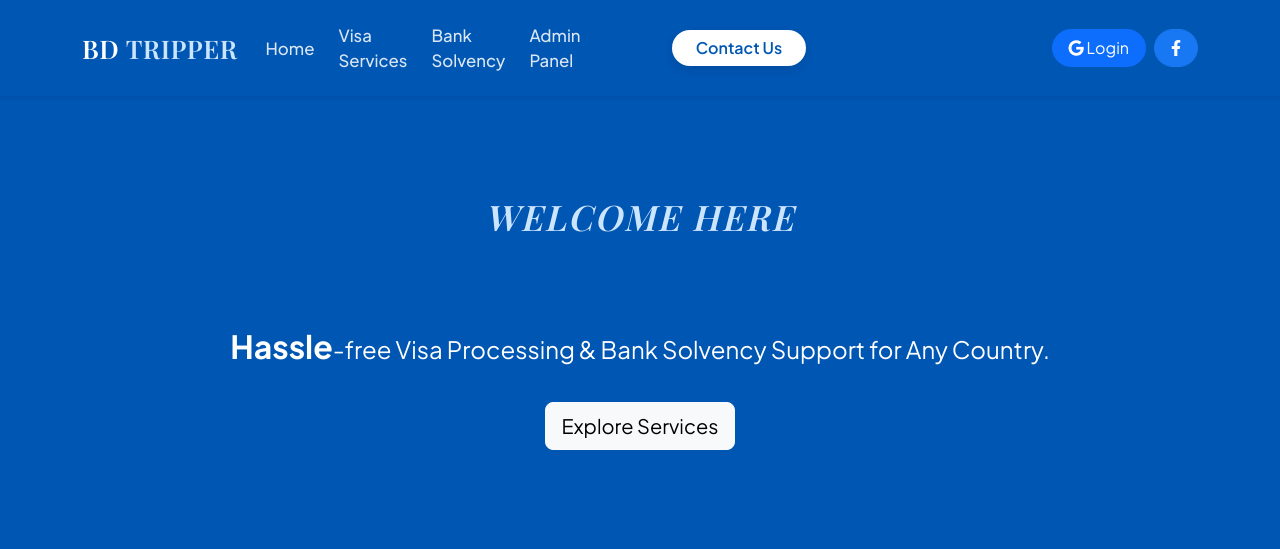
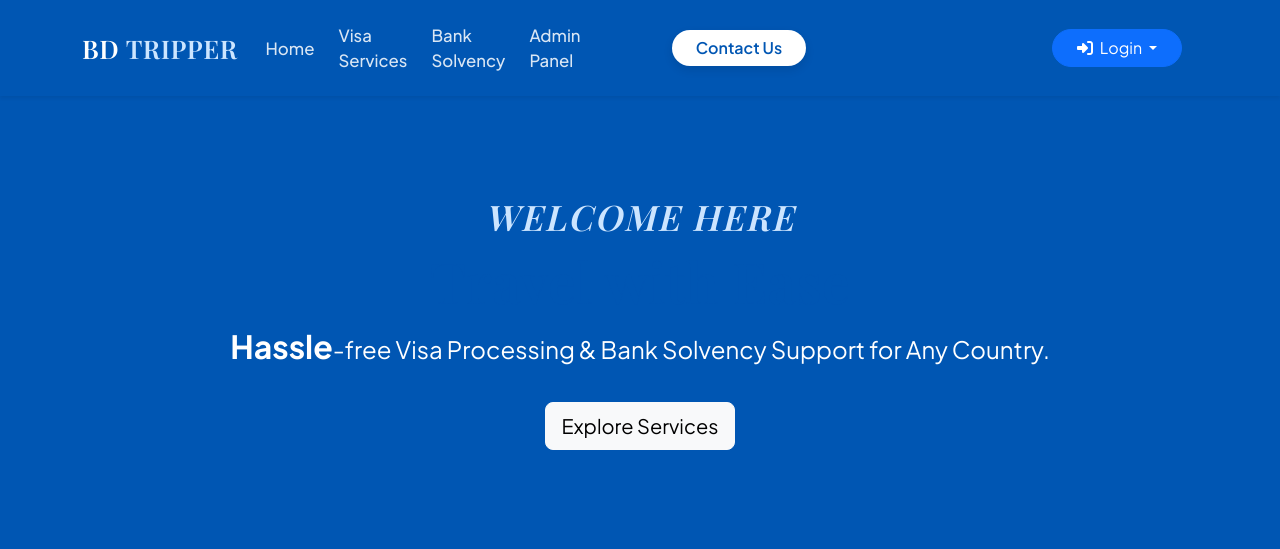
Before and after one commit to imranislam7221-commits/bdtrippers, a PHP site: page /index.php in a window 1280 px wide. Shown: the top 549 px of the page. Run offline with PHP 8.4, Linux system fonts and the light colour scheme; some libraries are stand-ins or nearby versions; some web fonts are replaced.

Commit message:
Update login system to dropdown and adjust navbar spacing

```diff
--- a/includes/header.php
+++ b/includes/header.php
@@ -54,15 +54,24 @@
                 </ul>
             </div>
 
-            <!-- Login Buttons (Always visible outside the menu) -->
-            <div class="ms-auto d-flex gap-2 align-items-center" id="auth-btn-container">
-                <div class="d-flex gap-2">
-                    <button onclick="loginWithGoogle()" class="btn btn-primary rounded-pill px-2 px-md-3">
-                        <i class="fab fa-google"></i> <span class="d-none d-sm-inline">Login</span>
+            <!-- Login Button with Dropdown (Always visible outside the menu) -->
+            <div class="ms-auto d-flex align-items-center me-3" id="auth-btn-container">
+                <div class="dropdown">
+                    <button class="btn btn-primary rounded-pill px-3 px-md-4 dropdown-toggle" type="button" id="loginDropdown" data-bs-toggle="dropdown" aria-expanded="false">
+                        <i class="fas fa-sign-in-alt me-1"></i> Login
                     </button>
-                    <button onclick="loginWithFacebook()" class="btn btn-primary rounded-pill px-2 px-md-3" style="background-color: #1877F2; border-color: #1877F2;">
-                        <i class="fab fa-facebook-f"></i>
-                    </button>
+                    <ul class="dropdown-menu dropdown-menu-end shadow border-0 mt-2" aria-labelledby="loginDropdown">
+                        <li>
+                            <a class="dropdown-item py-2" href="#" onclick="loginWithGoogle()">
+                                <i class="fab fa-google text-danger me-2"></i> Login with Google
+                            </a>
+                        </li>
+                        <li>
+                            <a class="dropdown-item py-2" href="#" onclick="loginWithFacebook()">
+                                <i class="fab fa-facebook-f text-primary me-2" style="color: #1877F2;"></i> Login with Facebook
+                            </a>
+                        </li>
+                    </ul>
                 </div>
             </div>
 
@@ -83,7 +92,7 @@
                         <button class="btn btn-outline-primary dropdown-toggle rounded-pill" type="button" data-bs-toggle="dropdown">
                             <img src="${photoURL}" width="25" class="rounded-circle me-1"> ${displayName}
                         </button>
-                        <ul class="dropdown-menu">
+                        <ul class="dropdown-menu dropdown-menu-end shadow border-0 mt-2">
                             <li><a class="dropdown-item" href="dashboard.php">Dashboard</a></li>
                             <li><hr class="dropdown-divider"></li>
                             <li><a class="dropdown-item" href="#" onclick="logout()">Logout</a></li>
```
